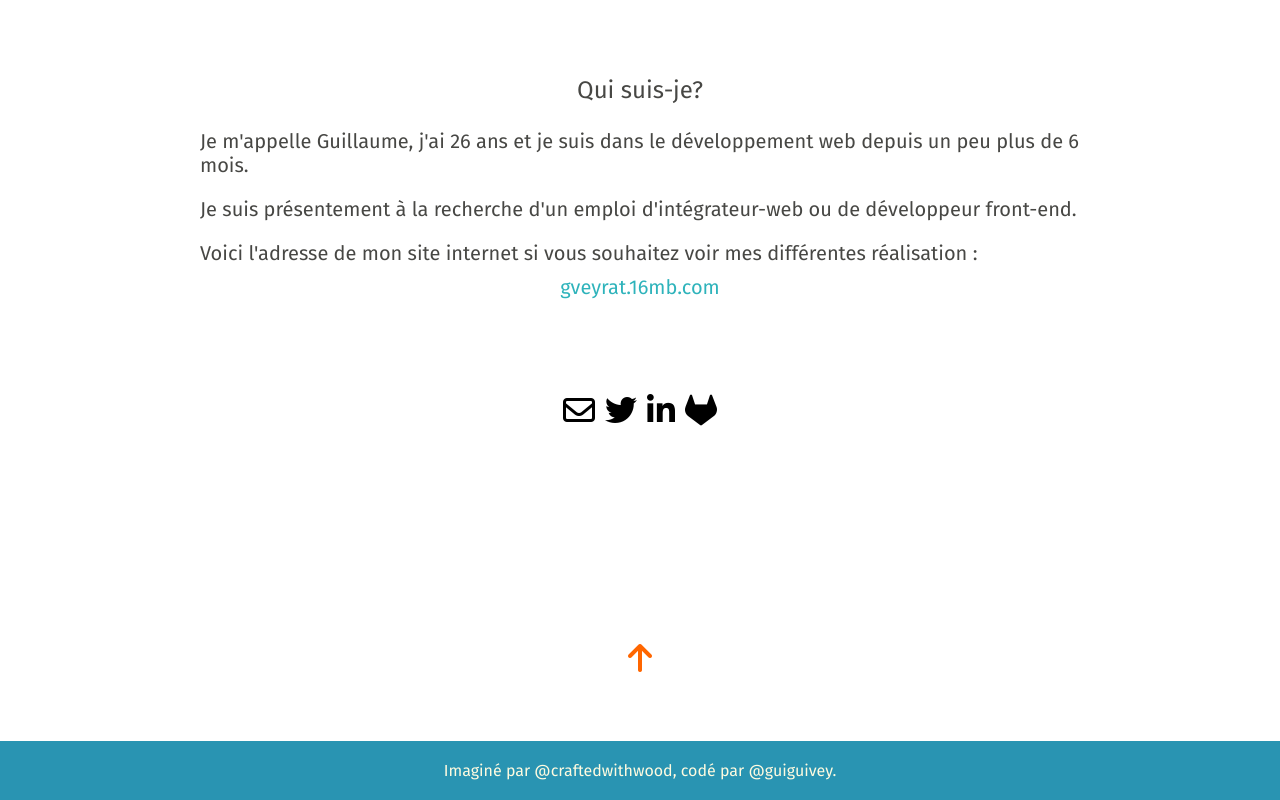
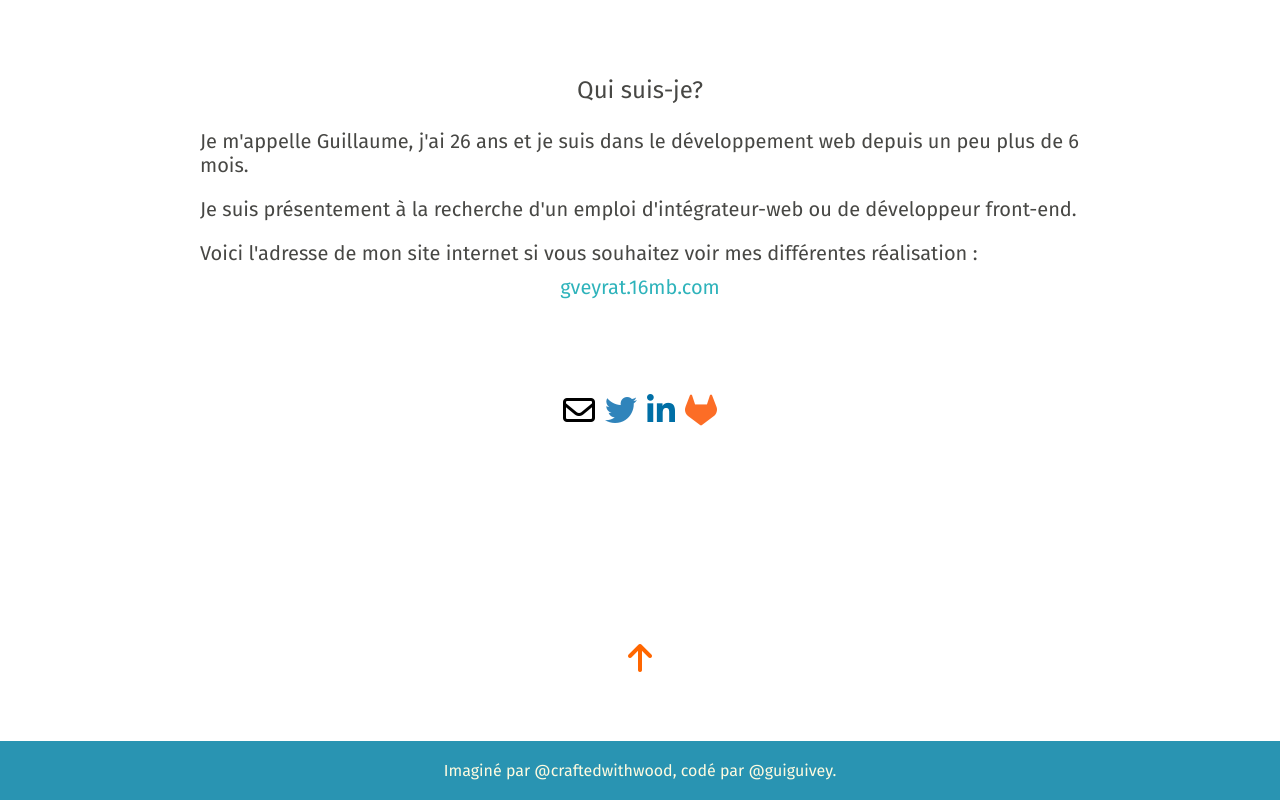
Before and after one commit to guiguivey/generateur, a plain HTML site: page index.html in a window 1280 px wide. Shown: the part 1539-2339 px from the top of the page. Drawn offline with Linux system fonts and the light colour scheme; a script that the page names is missing.

Commit message:
ajout couleur RS

```diff
--- a/css/style.css
+++ b/css/style.css
@@ -244,7 +244,15 @@ footer a {
     animation-iteration-count: infinite;
     animation-direction: alternate;
 }
-
+#twitter {
+    color: #3084bb;
+}
+#linkedin {
+  color: #006fa6;
+}
+#gitlab {
+  color: #fc6d26;
+}
 #landscape {
     display: none;
 }
@@ -281,7 +289,6 @@ footer a {
     }
 }
 @media (max-height: 600px) and (orientation:landscape) {
-
     #description, #generateur, #fin, footer {
         display: none;
     }
--- a/index.html
+++ b/index.html
@@ -48,10 +48,10 @@
         <p class="gauche">Voici l'adresse de mon site internet si vous souhaitez voir mes différentes réalisation :</p>
         <p id="site">gveyrat.16mb.com</p>
         <div class="flexboxr">
-            <i class="fa fa-envelope-o fa-2x colored" aria-hidden="true"></i>
-            <i class="fa fa-twitter fa-2x colored" aria-hidden="true"></i>
-            <i class="fa fa-linkedin fa-2x colored" aria-hidden="true"></i>
-            <i class="fa fa-gitlab fa-2x colored" aria-hidden="true"></i>
+            <i class="fa fa-envelope-o fa-2x colored" id="mail" aria-hidden="true"></i>
+            <i class="fa fa-twitter fa-2x colored" id="twitter" aria-hidden="true"></i>
+            <i class="fa fa-linkedin fa-2x colored" id="linkedin" aria-hidden="true"></i>
+            <i class="fa fa-gitlab fa-2x colored" id="gitlab" aria-hidden="true"></i>
         </div>
 
         <div class="flexboxc">
```
Lines whose indentation alone changed are shown as unchanged.
